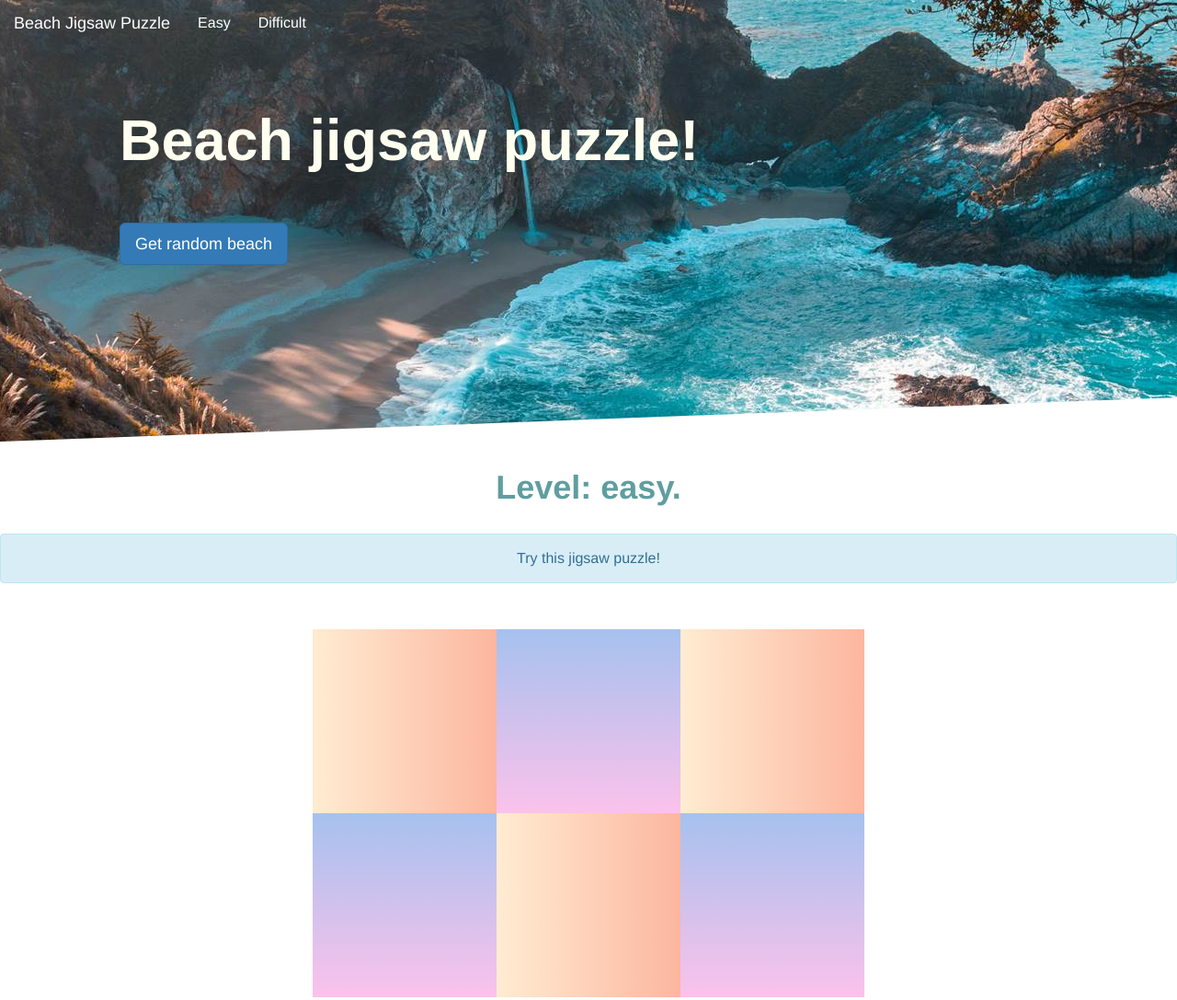
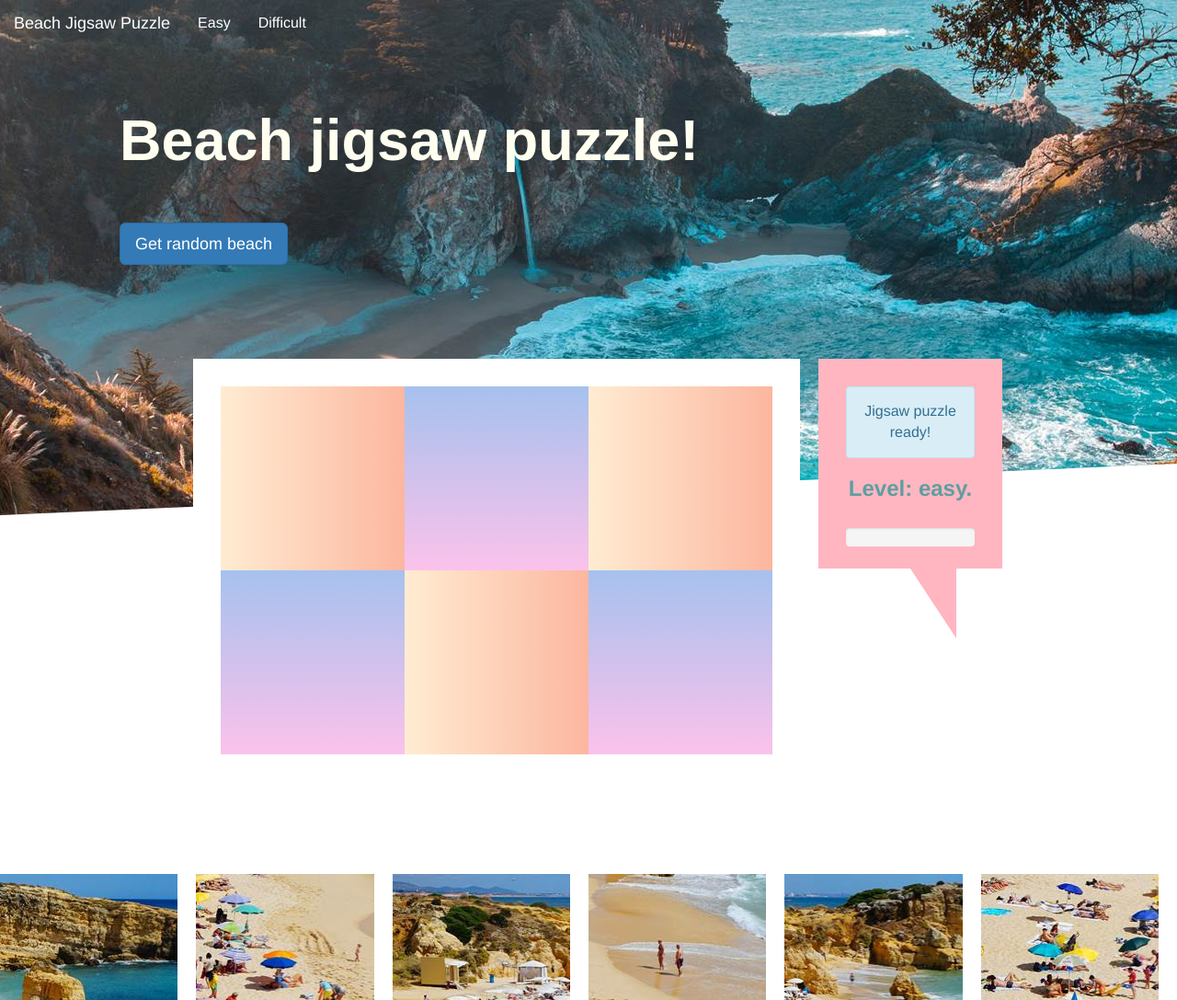
Before and after one commit to Suavek85/Beach-Jigsaw-Puzzle-Game, a website: page index.html in a window 1280 px wide. Shown: the top 1087 px of the page at 92% size. Drawn offline with nearby package versions, Linux system fonts and the light colour scheme.

Commit message:
Bootstrap progress bar added and working

```diff
--- a/index.html
+++ b/index.html
@@ -1,5 +1,6 @@
 <!DOCTYPE html>
 <html lang="en">
+
 <head>
   <meta charset="UTF-8" />
   <meta name="viewport" content="width=device-width, initial-scale=1.0" />
@@ -11,7 +12,10 @@
 </head>
 
 <body>
-  <div class="jumbotron jumb__main">
+
+  <!-- JUMBOTRON-->
+  <div class="jumbotron jumb__main" style='z-index: -100;'>
+
     <!-- NAVBAR-->
     <nav class="navbar navbar-dark bg-dark" style="margin-bottom: 0; background-color: transparent; border: none;">
       <div class="container-fluid">
@@ -50,16 +54,10 @@
     </div>
   </div>
 
-  <!-- LEVEL-->
-  <h1 style='margin-bottom: 30px; font-weight: 600; color: cadetblue' class="text-center display-4">Level: easy.</h1>
-
-  <!-- ALERT-->
-  <div class="alert alert-info alert-extra" role="alert">
-    Try this jigsaw puzzle!
-  </div>
 
   <!-- JIGSAW MAIN-->
-  <div data-identifier='zero' class='jigsaw__grid-container'>
+  <div class='jigsaw__grid-main-container'>
+    <div id='zero' class='jigsaw__grid-container''>
       <div data-identifier='one' class="droppable ui-widget-header jigsaw__grid-item jigsaw__grid-item--1"></div>
       <div data-identifier='two' class="droppable jigsaw__grid-item jigsaw__grid-item--2""></div>
       <div data-identifier='three' class=" droppable jigsaw__grid-item jigsaw__grid-item--3""></div>
@@ -67,14 +65,30 @@
       <div data-identifier='five' class="droppable jigsaw__grid-item jigsaw__grid-item--5""></div>
       <div data-identifier='six' class=" droppable jigsaw__grid-item jigsaw__grid-item--6""></div>
     </div>
+  <!-- CARD WITH LEVEL AND PROGRESS-->
+  <div class="card text-right card-custom" style="width: 20rem; background-color: lightpink">
+    <div class="card-body">
+      <div class="alert alert-info alert-extra" role="alert">
+        Jigsaw puzzle ready!
+      </div>
+      <h3 style='margin-bottom: 30px; font-weight: 600; color: cadetblue' class="text-center display-4">Level: easy.
+      </h3>
+      <div class="progress">
+        <div id='progress-bar-id' class="progress-bar  progress-bar-animated progress-bar-striped" role="progressbar"
+          aria-valuenow="0" aria-valuemin="0" aria-valuemax="100" style="width: 0%"></div>
+      </div>
+    </div>
+  </div>
+
+  </div>
 
   <!-- JIGSAW ELEMENTS-->
-  <div data-identifier='zero' class='jigsaw__flex-container'>
+  <div id='sub-zero' class='jigsaw__flex-container'>
     <div data-identifier='three' class=" draggable ui-widget-content jigsaw__flex-item jigsaw__flex-item--3""></div>
-    <div data-identifier='five' class="draggable ui-widget-content jigsaw__flex-item jigsaw__flex-item--5""></div>
+    <div data-identifier='five' class=" draggable ui-widget-content jigsaw__flex-item jigsaw__flex-item--5""></div>
     <div data-identifier='one' class="draggable ui-widget-content jigsaw__flex-item jigsaw__flex-item--1"></div>
     <div data-identifier='six' class=" draggable ui-widget-content jigsaw__flex-item jigsaw__flex-item--6""></div>
-    <div data-identifier='two' class="draggable ui-widget-content jigsaw__flex-item jigsaw__flex-item--2""></div>
+    <div data-identifier='two' class=" draggable ui-widget-content jigsaw__flex-item jigsaw__flex-item--2""></div>
     <div data-identifier='four' class="draggable ui-widget-content jigsaw__flex-item jigsaw__flex-item--4"></div>
   </div>
 
--- a/scripts.js
+++ b/scripts.js
@@ -25,6 +25,21 @@ $(function() {
         el.removeClass("alert-info");
         el.removeClass("alert-success");
       }
+      updateProgressBar();
     }
   });
 });
+
+var updateProgressBar = function() {
+  var jigsawContainerLength = $("#zero div").length;
+  var childrenContainers = 6
+  var increaseUnitsEasy = function(newElements) {
+    return Math.round((100 / childrenContainers) * newElements);
+  };
+  var childrenContainers = 6;
+  var progressBarUnits = increaseUnitsEasy(jigsawContainerLength - childrenContainers);
+  $("#progress-bar-id")
+  .attr("aria-valuenow", progressBarUnits)
+  .css("width", progressBarUnits + '%');
+  //add class active
+};
--- a/style.css
+++ b/style.css
@@ -22,11 +22,12 @@ a[class="navbar-brand"]:hover {
 /* JUMBOTRON */
 
 .jumb__main {
+  position: relative;
   background-image: url(images/beach-background.jpg);
   background-repeat: no-repeat;
   background-attachment: fixed;
   background-position: center;
-  height: 60vh;
+  height: 70vh;
   clip-path: polygon(0 0, 100% 0, 100% 90%, 0% 100%);
   padding-top: 0;
   padding-bottom: 0
@@ -42,18 +43,43 @@ a[class="navbar-brand"]:hover {
   font-weight: 800;
 }
 
+/*  CARD WITH INFO  */
+
+.card-custom {
+
+  background-color: white;
+  padding: 30px;
+  padding-bottom: 80px;
+  clip-path: polygon(0% 0%, 100% 0%, 100% 75%, 75% 75%, 75% 100%, 50% 75%, 0% 75%);
+}
+
+.alert-extra {
+  text-align: center;
+}
+
+
 /* JIGSAW MAIN */
+
+.jigsaw__grid-main-container {
+  display: flex;
+  width: 900px;
+  align-items: flex-start;
+  justify-content: center;
+  margin: auto;
+  margin-top: -200px
+}
 
 .jigsaw__grid-container {
   display: grid;
-  grid-template-columns: repeat(3, 1fr);
-  grid-row-gap: 0;
-  width: 600px;
-  margin: 50px auto 50px auto;
+  grid-template-columns: repeat(3, 200px);
+  grid-gap: 0;
+  width: 660px;
+  margin: 0 auto 50px auto;
+  padding: 30px;
+  background-color: white;
 }
 
 .jigsaw__grid-item {
-
   width: 200px;
   height: 200px;
   background-image: linear-gradient(to top, #fbc2eb 0%, #a6c1ee 100%);
@@ -71,16 +97,13 @@ a[class="navbar-brand"]:hover {
   display: flex;
   justify-content: center;
   margin: 50px auto 50px auto;
-
 }
 
 .jigsaw__flex-item {
-
   width: 200px;
   height: 200px;
   background-color: green;
   margin-right: 20px;
-
 }
 
 .jigsaw__flex-item--1 {
@@ -110,9 +133,3 @@ a[class="navbar-brand"]:hover {
 .highlight {
   opacity: 1;
 }
-
-/*  ALERT */
-
-.alert-extra {
-  text-align: center;
-}
```
Also changed, not shown: images/jigsaw.svg (added), 2 other files. Lines whose indentation alone changed are shown as unchanged.
